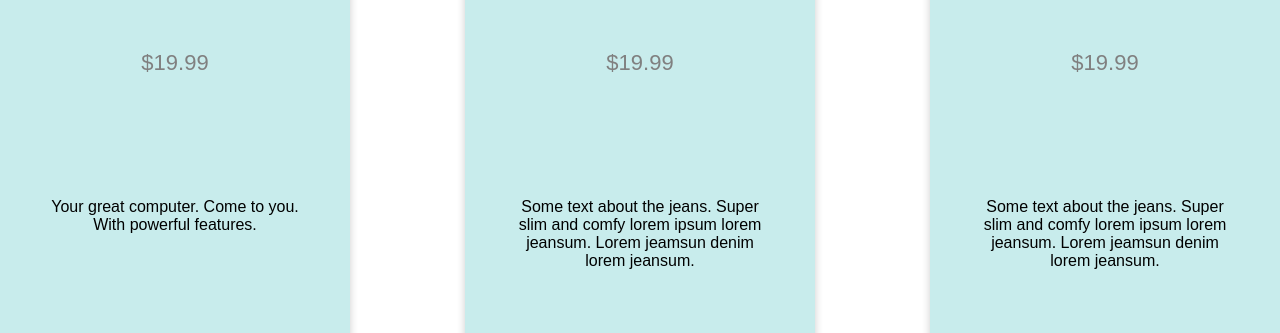
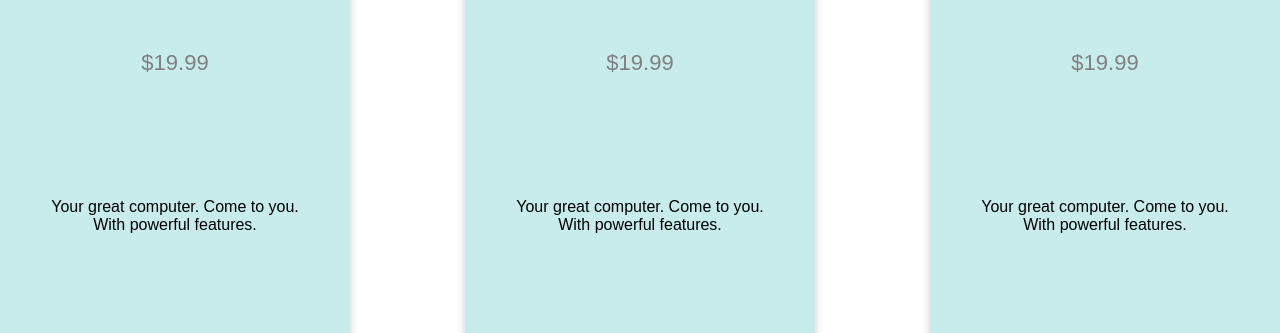
Before and after one commit to younessblaya/shop-website, a plain HTML site: page index.html in a window 1280 px wide. Shown: the part 417-750 px from the top of the page. Drawn offline with Linux system fonts and the light colour scheme.

Commit message:
Update index.html

```diff
--- a/index.html
+++ b/index.html
@@ -37,14 +37,14 @@
             <img src="photo.jpg" alt="Denim Jeans" style="width:100%">
             <h1>Tailored Jeans</h1>
             <p class="price">$19.99</p>
-            <p>Some text about the jeans. Super slim and comfy lorem ipsum lorem jeansum. Lorem jeamsun denim lorem jeansum.</p>
+            <p>Your great computer. Come to you. With powerful features.</p>
             <p><button>Add to Cart</button></p>
         </div>
         <div class="card">
             <img src="photo.jpg" alt="Denim Jeans" style="width: 100%">
             <h1>Tailored Jeans</h1>
             <p class="price">$19.99</p>
-            <p>Some text about the jeans. Super slim and comfy lorem ipsum lorem jeansum. Lorem jeamsun denim lorem jeansum.</p>
+            <p>Your great computer. Come to you. With powerful features.</p>
             <p><button>Add to Cart</button></p>
         </div>
 </div>
```
